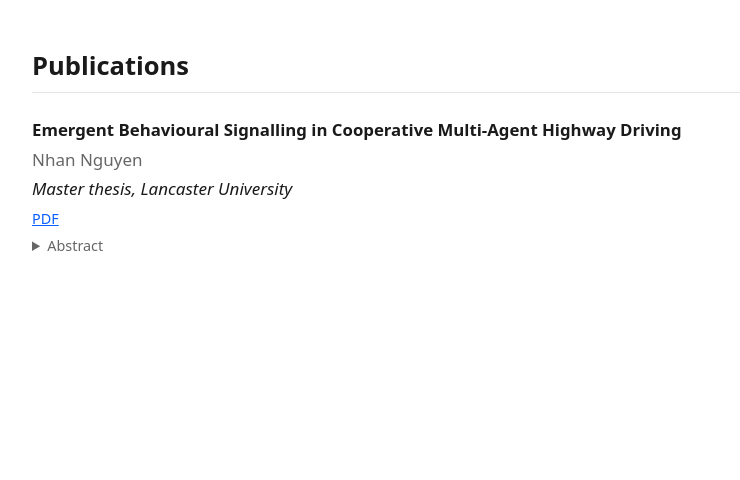
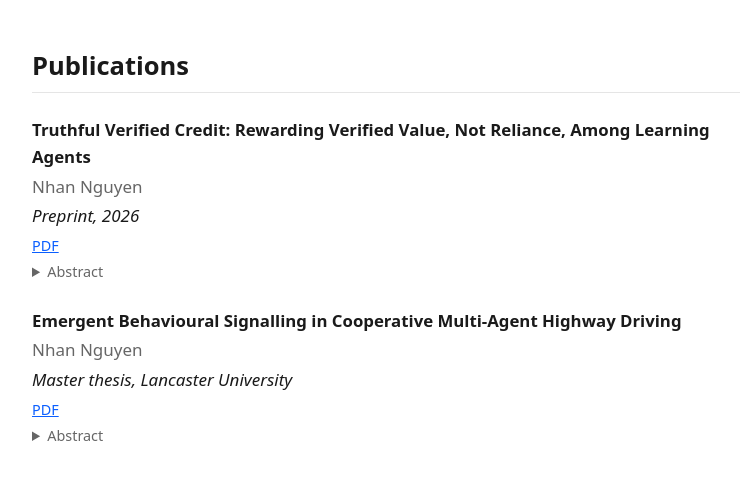
Before and after one commit to hiimnhan/hiimnhan.github.io, a plain HTML site: page index.html in a window 1280 px wide. Shown: the part 146-626 px from the top of the page, without its empty margins (248-988 px from the left). Drawn offline with Linux system fonts and the light colour scheme.

Commit message:
Add TVC paper
Co-Authored-By: Claude Sonnet 5.5 <noreply@anthropic.com>

```diff
--- a/index.html
+++ b/index.html
@@ -45,6 +45,13 @@
 // Entry shape: { title, authors, venue, abstract, links: { PDF: "url", Code: "url" } }
 const papers = [
   {
+    title: "Truthful Verified Credit: Rewarding Verified Value, Not Reliance, Among Learning Agents",
+    authors: "Nhan Nguyen",
+    venue: "Preprint, 2026",
+    abstract: "We study the problem of how to credit each self-interested agent for its own contribution to a shared return that incentivises them to truthfully report to maximise social welfare. We propose truthful verified credit (TVC), which rewards only verified value, adds a bonus for every checked claim, and fines audited false claims, and can be used as a supplement of an existing credit mechanism. In a multi-agent bandit, TVC cuts exaggeration from over 90% of reports to below 1% at welfare comparable to popularity credit, and combined with credit for exploration it keeps reports honest at the highest welfare. In multi-robot pathfinding on POGEMA, it cuts the hype rate of self-interested learners from 99% to 0.2% and triples lifelong throughput, and lying stays below 5% with DQN and PPO learners.",
+    links: { PDF: "papers/tvc.pdf" }
+  },
+  {
     title: "Emergent Behavioural Signalling in Cooperative Multi-Agent Highway Driving",
     authors: "Nhan Nguyen",
     venue: "Master thesis, Lancaster University",
```
Also changed, not shown: 1 other file.
